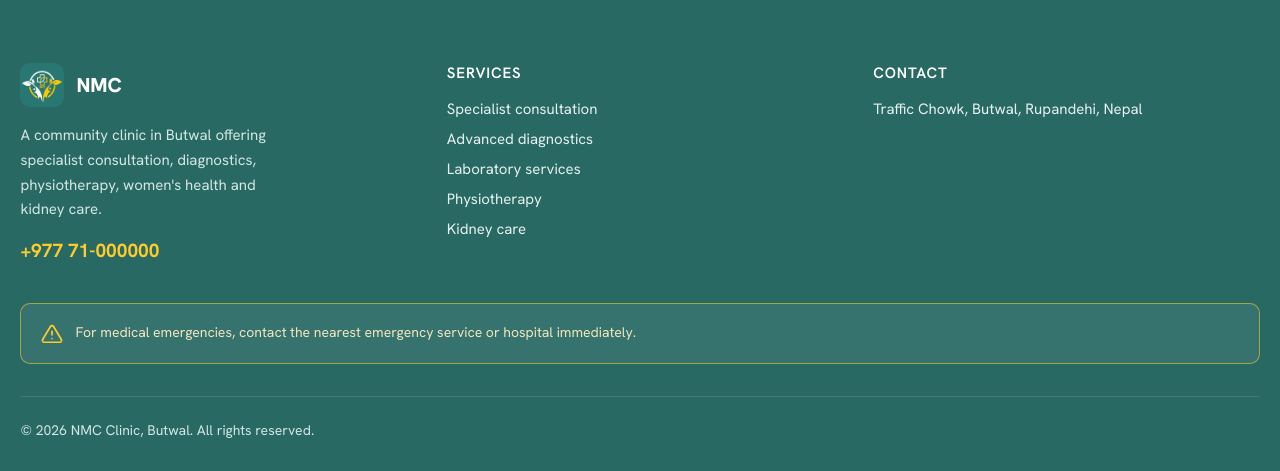
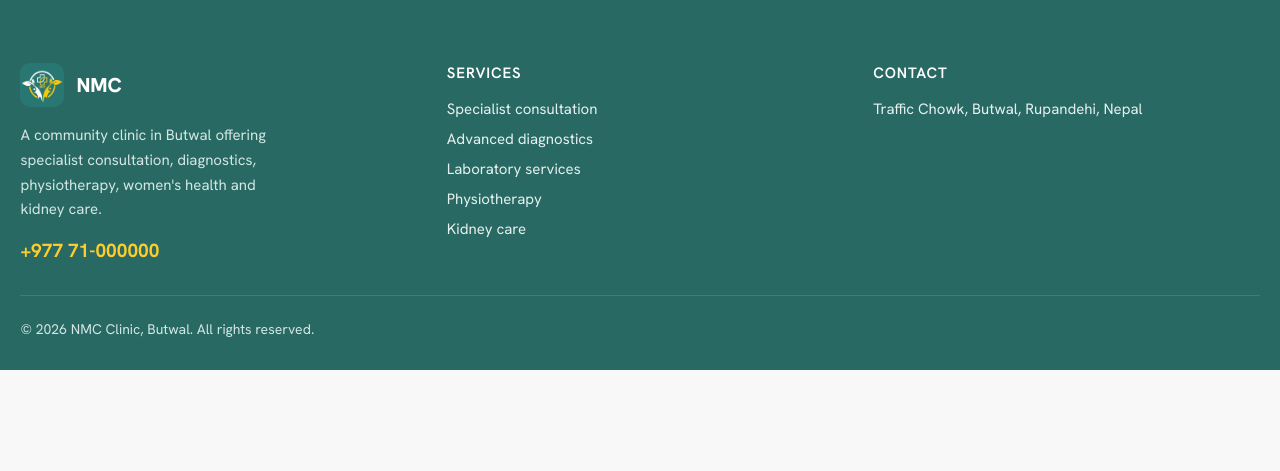
Before and after one commit to Nk-stha/NMCclinic, a PHP site: page /index.php in a window 1280 px wide. Shown: the part 4890-5361 px from the top of the page. After the commit the page ends 5260 px from the top, so only its background shows below. Run offline with PHP 8.4, Linux system fonts and the light colour scheme; data comes from the database, SQL or seed files in the repository; data that the repository does not hold is empty.

Commit message:
feat: add content registry and site footer configuration components

```diff
--- a/includes/content_registry.php
+++ b/includes/content_registry.php
@@ -43,7 +43,6 @@ function content_registry(): array
                     'default' => "A community clinic in Butwal offering specialist consultation, diagnostics, physiotherapy, women's health and kidney care."],
                 'services_heading' => ['type' => 'text', 'label' => 'Services heading', 'max' => 30, 'required' => true, 'default' => 'Services'],
                 'contact_heading' => ['type' => 'text', 'label' => 'Contact heading', 'max' => 30, 'required' => true, 'default' => 'Contact'],
-                'emergency_text' => ['type' => 'text', 'label' => 'Emergency notice', 'max' => 200, 'required' => true, 'default' => 'For medical emergencies, contact the nearest emergency service or hospital immediately.'],
                 'copyright' => ['type' => 'text', 'label' => 'Copyright text (after the year)', 'max' => 120, 'required' => true, 'default' => 'NMC Clinic, Butwal. All rights reserved.'],
                 'legal_privacy_label' => ['type' => 'text', 'label' => 'Privacy link label', 'max' => 40, 'required' => true, 'default' => 'Privacy Policy'],
                 'legal_terms_label' => ['type' => 'text', 'label' => 'Terms link label', 'max' => 40, 'required' => true, 'default' => 'Terms & Conditions'],
--- a/includes/site_footer.php
+++ b/includes/site_footer.php
@@ -71,11 +71,6 @@ function site_footer(bool $details = true): void
         </div>
       </div>
 
-      <div class="footer-emergency">
-        <svg width="22" height="22" viewBox="0 0 24 24" fill="none" stroke="#FFCC2A" stroke-width="1.8" stroke-linecap="round" stroke-linejoin="round"><path d="M10.29 3.86 1.82 18a2 2 0 0 0 1.71 3h16.94a2 2 0 0 0 1.71-3L13.71 3.86a2 2 0 0 0-3.42 0z"></path><line x1="12" y1="9" x2="12" y2="13"></line><line x1="12" y1="17" x2="12.01" y2="17"></line></svg>
-        <p><?= c($f, 'emergency_text') ?></p>
-      </div>
-
       <div class="footer-bottom">
         <span>© <span data-year>2026</span> <?= c($f, 'copyright') ?></span>
 <?php if ($legal): ?>
```
